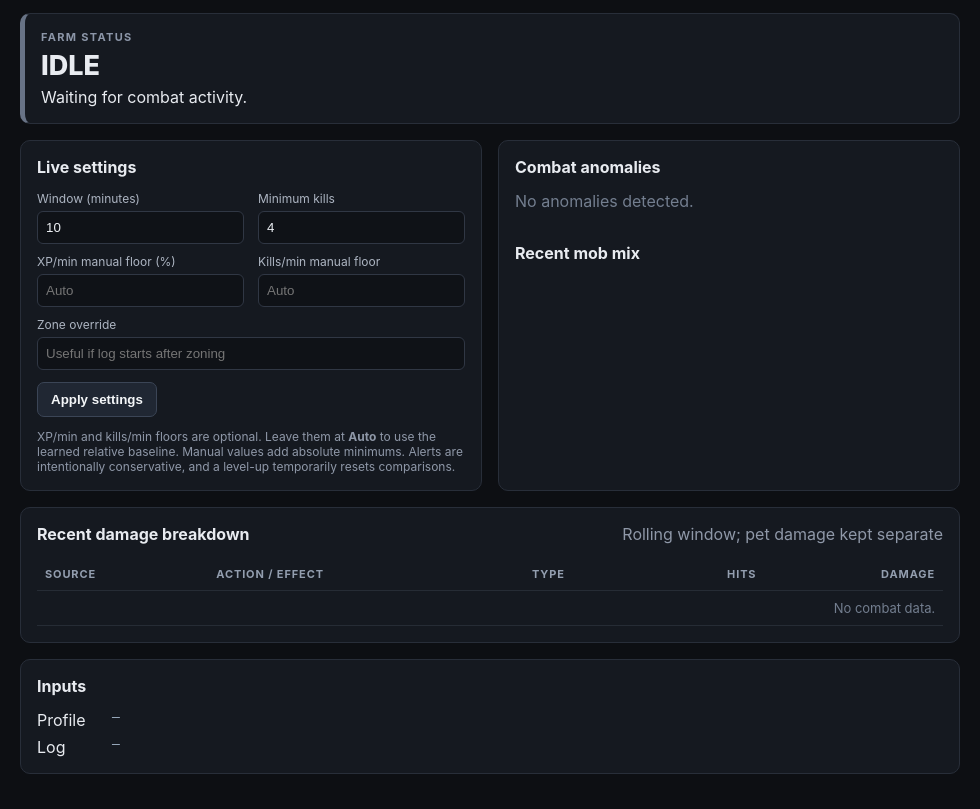
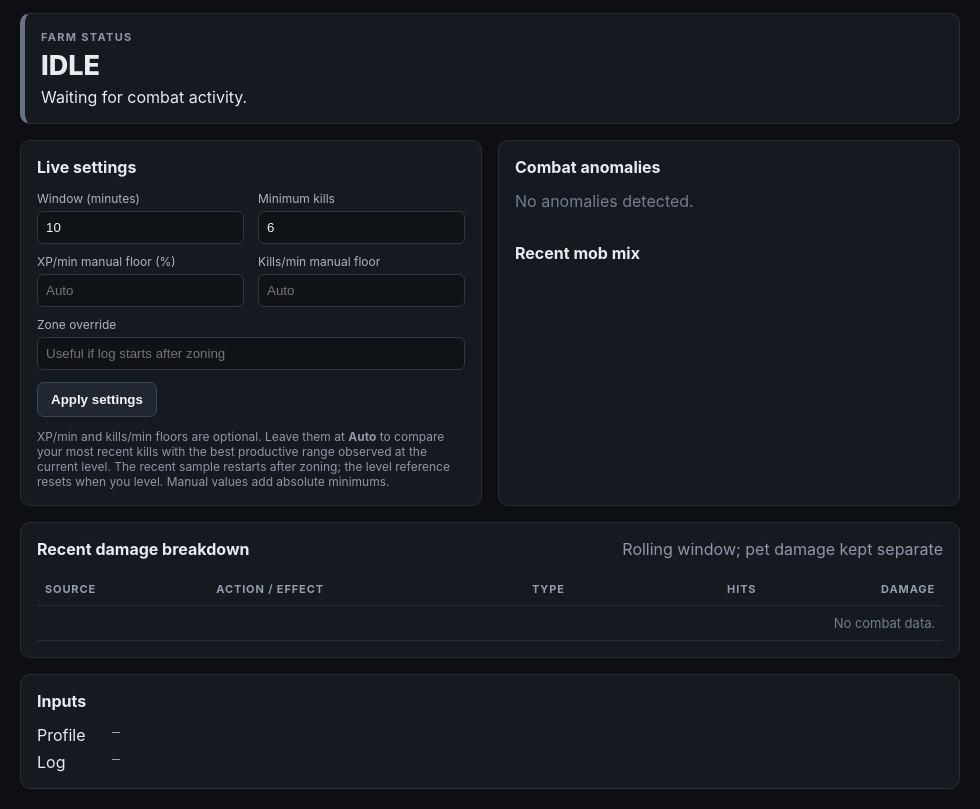
Before and after one commit to tipa16384/eqlmonitor, an Electron app: page src/renderer/index.html in a window 980 px wide. Shown: the part 350-1159 px from the top of the page. Drawn offline with Linux system fonts and the light colour scheme; no server answers.

Commit message:
Clarify Auto baseline behavior

```diff
--- a/src/renderer/index.html
+++ b/src/renderer/index.html
@@ -30,13 +30,13 @@
         <h2>Live settings</h2>
         <div class="form-grid">
           <label>Window (minutes)<input id="windowMinutes" type="number" min="2" value="10"></label>
-          <label>Minimum kills<input id="minKills" type="number" min="1" value="4"></label>
+          <label>Minimum kills<input id="minKills" type="number" min="1" value="6"></label>
           <label>XP/min manual floor (%)<input id="xpTarget" type="number" min="0" step="0.1" placeholder="Auto"></label>
           <label>Kills/min manual floor<input id="killTarget" type="number" min="0" step="0.1" placeholder="Auto"></label>
           <label class="span-2">Zone override<input id="zoneOverride" type="text" placeholder="Useful if log starts after zoning"></label>
         </div>
         <button id="applySettings">Apply settings</button>
-        <p class="hint">XP/min and kills/min floors are optional. Leave them at <strong>Auto</strong> to use the learned relative baseline. Manual values add absolute minimums. Alerts are intentionally conservative, and a level-up temporarily resets comparisons.</p>
+        <p class="hint">XP/min and kills/min floors are optional. Leave them at <strong>Auto</strong> to compare your most recent kills with the best productive range observed at the current level. The recent sample restarts after zoning; the level reference resets when you level. Manual values add absolute minimums.</p>
       </article>
       <article class="panel">
         <h2>Combat anomalies</h2><div id="anomalies" class="empty">No anomalies detected.</div><div id="weapons" class="weapons"></div>
```
